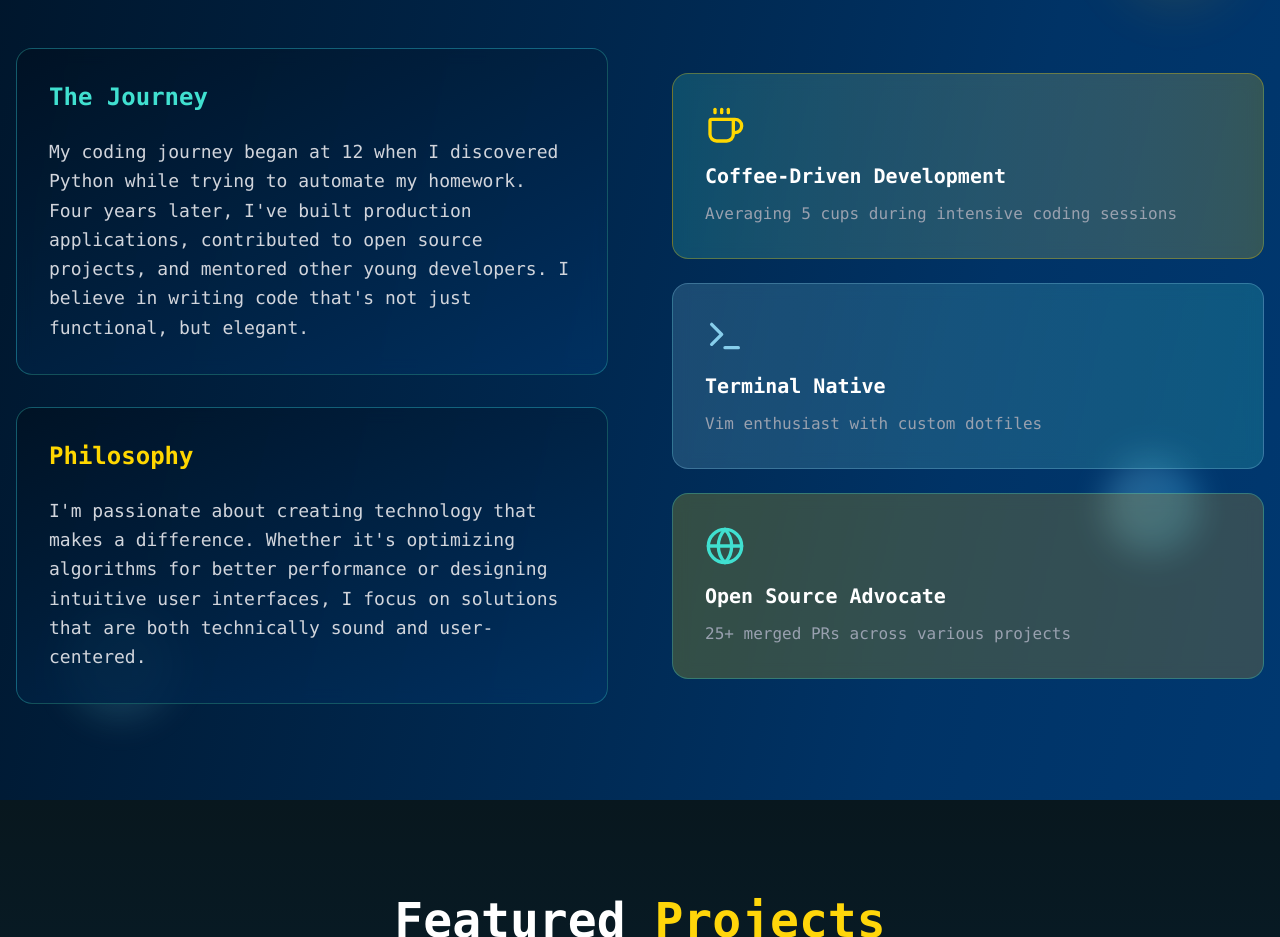
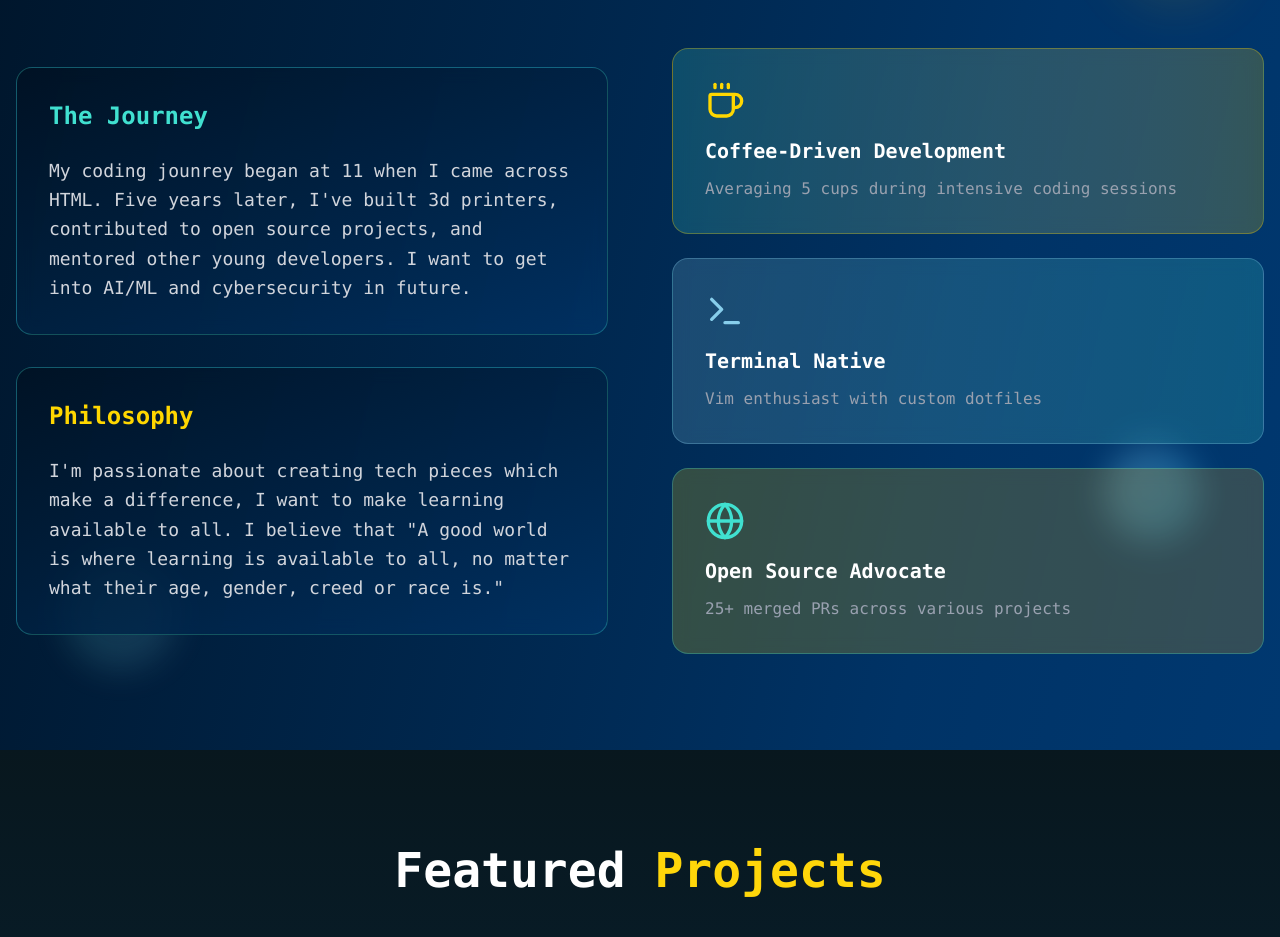
Before and after one commit to souptik-samanta/souptik.me, a React (Vite) app in the folder site/: page / in a window 1280 px wide. Shown: the part 960-1897 px from the top of the page. Built offline with nearby package versions, Linux system fonts and the light colour scheme.

Commit message:
fixed about me/journey and philosophy part

```diff
--- a/site/src/components/site.tsx
+++ b/site/src/components/site.tsx
@@ -253,18 +253,13 @@ const Portfolio = () => {
               <div className="bg-gradient-to-br from-[#001122]/80 to-[#003366]/80 p-8 rounded-2xl border border-[#40E0D0]/30 hover:border-[#FFD700]/50 transition-all duration-300 backdrop-blur-sm">
                 <h3 className="text-2xl font-semibold mb-6 text-[#40E0D0]">The Journey</h3>
                 <p className="text-gray-300 leading-relaxed text-lg">
-                  My coding journey began at 12 when I discovered Python while trying to automate my homework.
-                  Four years later, I've built production applications, contributed to open source projects,
-                  and mentored other young developers. I believe in writing code that's not just functional, but elegant.
-                </p>
+                My coding jounrey began at 11 when I came across HTML. Five years later, I've built 3d printers, contributed to open source projects, and mentored other young developers. I want to get into AI/ML and cybersecurity in future. </p>
               </div>
 
               <div className="bg-gradient-to-br from-[#001122]/80 to-[#003366]/80 p-8 rounded-2xl border border-[#40E0D0]/30 hover:border-[#FFD700]/50 transition-all duration-300 backdrop-blur-sm">
                 <h3 className="text-2xl font-semibold mb-6 text-[#FFD700]">Philosophy</h3>
                 <p className="text-gray-300 leading-relaxed text-lg">
-                  I'm passionate about creating technology that makes a difference. Whether it's optimizing
-                  algorithms for better performance or designing intuitive user interfaces, I focus on
-                  solutions that are both technically sound and user-centered.
+                 I'm passionate about creating tech pieces which make a difference, I want to make learning available to all. I believe that "A good world is where learning is available to all, no matter what their age, gender, creed or race is."
                 </p>
               </div>
             </div>
```
